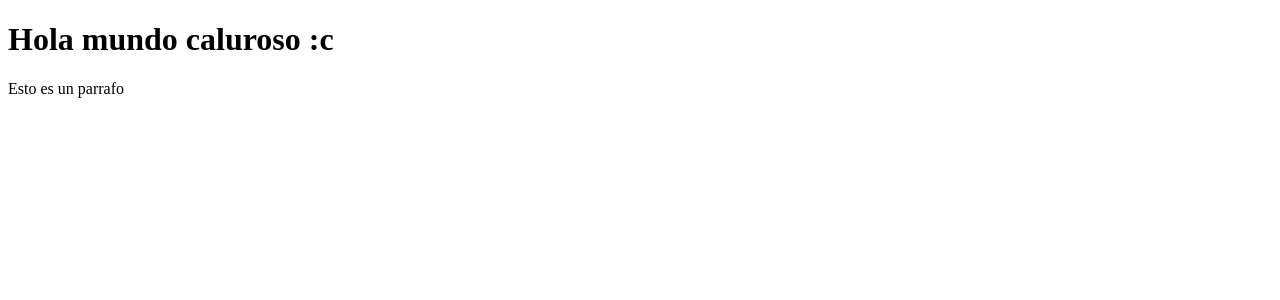
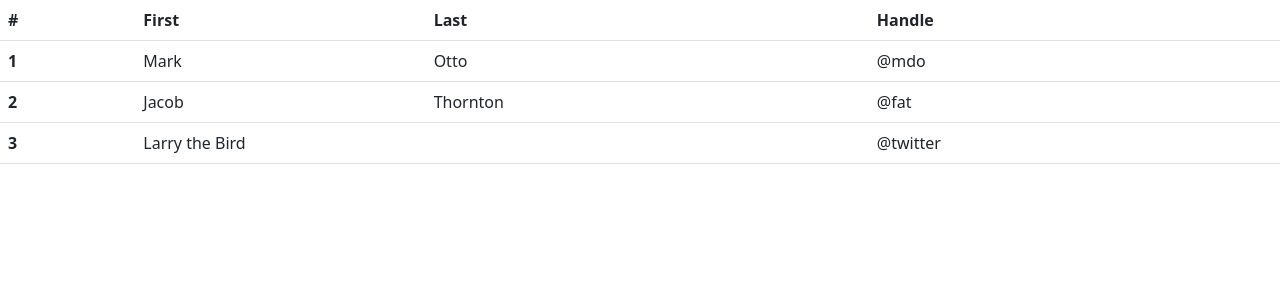
Before and after one commit to PamelaNahum/REACT-Lovelace, a React (Create React App) app: page / in a window 1280 px wide. Shown: the top 300 px of the page. Built offline with nearby package versions, Linux system fonts and the light colour scheme.

Commit message:
añado bootstrap

```diff
--- a/package.json
+++ b/package.json
@@ -6,7 +6,9 @@
     "@testing-library/jest-dom": "^5.16.5",
     "@testing-library/react": "^13.4.0",
     "@testing-library/user-event": "^13.5.0",
+    "bootstrap": "^5.2.3",
     "react": "^18.2.0",
+    "react-bootstrap": "^2.6.0",
     "react-dom": "^18.2.0",
     "react-scripts": "5.0.1",
     "web-vitals": "^2.1.4"
--- a/public/index.html
+++ b/public/index.html
@@ -25,6 +25,7 @@
       Learn how to configure a non-root public URL by running `npm run build`.
     -->
     <title>React App</title>
+    <link href="https://cdn.jsdelivr.net/npm/bootstrap@5.2.3/dist/css/bootstrap.min.css" rel="stylesheet" integrity="sha384-rbsA2VBKQhggwzxH7pPCaAqO46MgnOM80zW1RWuH61DGLwZJEdK2Kadq2F9CUG65" crossorigin="anonymous">
   </head>
   <body>
     <noscript>You need to enable JavaScript to run this app.</noscript>
@@ -39,5 +40,6 @@
       To begin the development, run `npm start` or `yarn start`.
       To create a production bundle, use `npm run build` or `yarn build`.
     -->
+    <script src="https://cdn.jsdelivr.net/npm/bootstrap@5.2.3/dist/js/bootstrap.bundle.min.js" integrity="sha384-kenU1KFdBIe4zVF0s0G1M5b4hcpxyD9F7jL+jjXkk+Q2h455rYXK/7HAuoJl+0I4" crossorigin="anonymous"></script>
   </body>
 </html>
--- a/src/App.js
+++ b/src/App.js
@@ -2,25 +2,45 @@ import React from "react";
 
 const App = () => {
   return (
+      <table class="table">
+        <thead>
+          <tr>
+            <th scope="col">#</th>
+            <th scope="col">First</th>
+            <th scope="col">Last</th>
+            <th scope="col">Handle</th>
+          </tr>
+        </thead>
+        <tbody>
+          <tr>
+            <th scope="row">1</th>
+            <td>Mark</td>
+            <td>Otto</td>
+            <td>@mdo</td>
+          </tr>
+          <tr>
+            <th scope="row">2</th>
+            <td>Jacob</td>
+            <td>Thornton</td>
+            <td>@fat</td>
+          </tr>
+          <tr>
+            <th scope="row">3</th>
+            <td colspan="2">Larry the Bird</td>
+            <td>@twitter</td>
+          </tr>
+        </tbody>
+      </table>
+  );
+};
+
+const App2 = () => {
+  return (
     <div>
       <h1>Hola mundo caluroso :c</h1>
       <p>Esto es un parrafo</p>
-      <div>
-        <h2>este es otro div :D</h2>
-      </div>
-      <div>
-        <h3>y este es otro más :D</h3>
-      </div>
     </div>
   );
 };
-const App2 = () => {
-    return (
-      <div>
-        <h1>Hola mundo caluroso :c</h1>
-        <p>Esto es un parrafo</p>
-      </div>
-    );
-  };
 
-export {App, App2};
+export { App, App2 };
--- a/src/index.js
+++ b/src/index.js
@@ -1,5 +1,5 @@
 import React from "react";
 import ReactDOM from "react-dom";
-import {App2} from "./App";
+import {App, App2} from "./App";
 
-ReactDOM.render(<App2/>, document.querySelector("#root"));
+ReactDOM.render(<App/>, document.querySelector("#root"));
```
Also changed, not shown: 2 other files (tests, documents, lock files or other folders).
